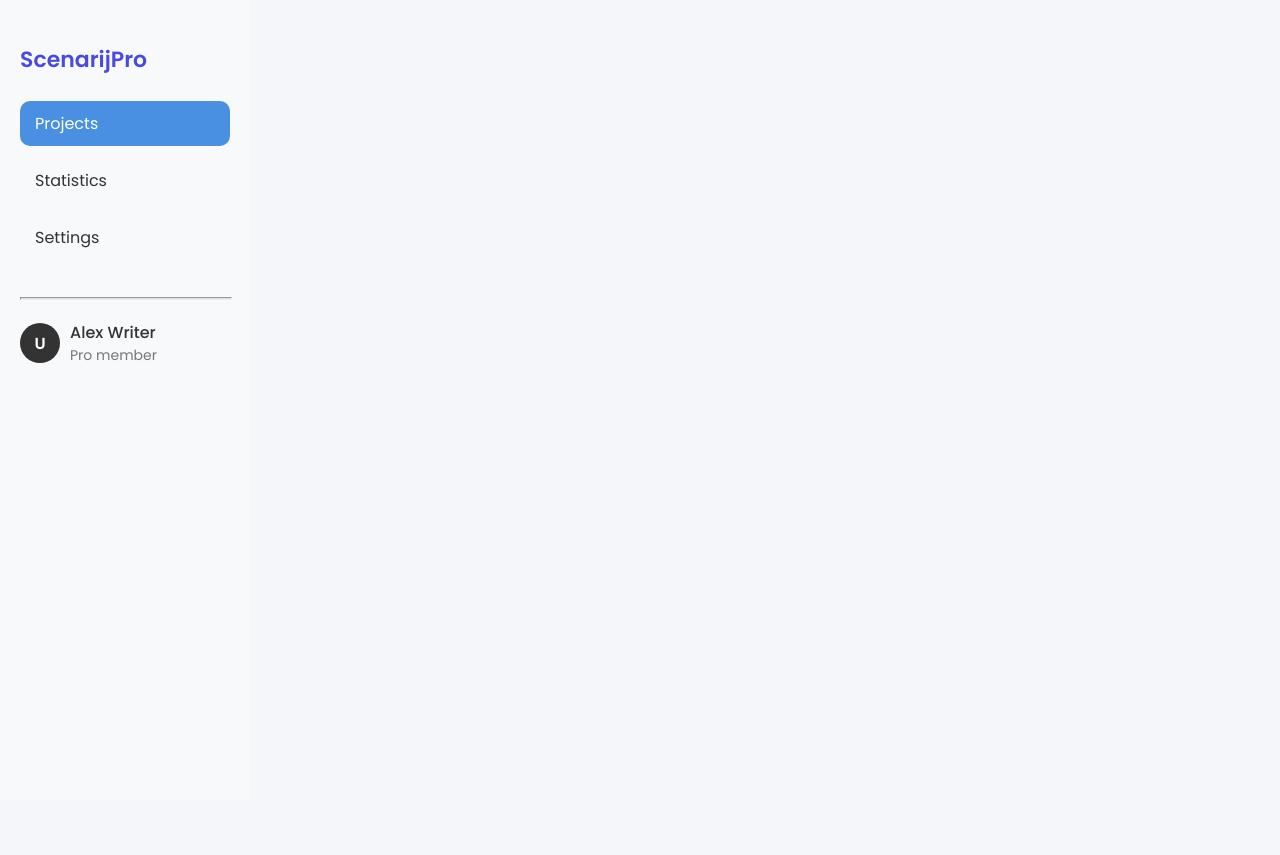
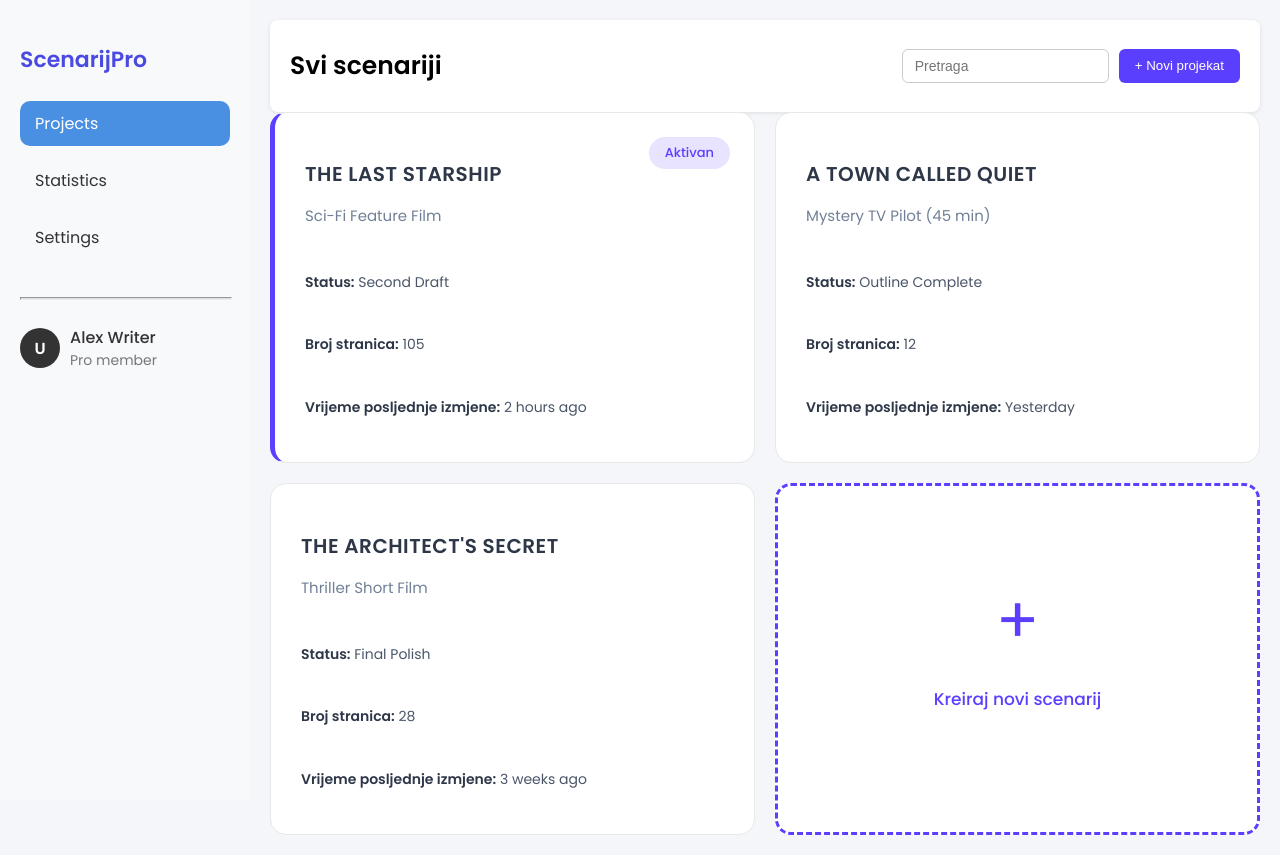
Before and after one commit to emirakurtovic5/ScenarijPro, a plain HTML site: page html/projects.html in a window 1280 px wide. Before the commit the page ends 800 px from the top, so only its background shows below. Drawn offline with Linux system fonts and the light colour scheme; files that its build step writes are made by us from their sources.

Commit message:
Prvi zadatak zavrsen s greskom-velicine katica

```diff
--- a/css/projects.css
+++ b/css/projects.css
@@ -16,12 +16,11 @@ body {
     position: fixed;
     left: 0;
     top: 0;
-
     display: flex;
     flex-direction: column;
 }
 
-/* Naslov */
+/* Naslov aplikacije */
 .naslov {
     color: #4a4ae2;
     font-size: 22px;
@@ -65,13 +64,12 @@ body {
     color: white;
 }
 
-/* Linija */
+/* Linija razdvajanja */
 .linija {
     width: 100%;
     height: 1px;
     background-color: #ddd;
-    margin: 25px 0 20px 0;
-    align-items: center;
+    margin: 25px 0 25px 0;
 }
 
 /* Profil korisnika */
@@ -79,6 +77,7 @@ body {
     display: flex;
     align-items: center;
     gap: 10px;
+    /*margin-top: auto; da ostane pri dnu sidebar-a */
 }
 
 .slika {
@@ -105,3 +104,175 @@ body {
     font-size: 14px;
     margin: 0;
 }
+
+/* Glavni sadržaj */
+main {
+    margin-left: 250px; /* širina sidebar-a */
+    padding: 20px;
+    flex-grow: 1;
+}
+
+/* Header (zaglavlje) */
+.header {
+    display: flex;
+    justify-content: space-between;
+    align-items: center;
+    padding: 10px 20px;
+    background-color: #fff;
+    border-radius: 8px;
+    box-shadow: 0 1px 4px rgba(0,0,0,0.1);
+}
+
+.naslov1 {
+    color: #000;
+    font-size: 25px;
+    font-weight: 600;
+}
+
+.zaglavlje-desno {
+    display: flex;
+    gap: 10px;
+}
+
+.pretraga {
+    padding: 8px 12px;
+    border: 1px solid #ccc;
+    border-radius: 6px;
+    font-size: 14px;
+}
+
+.novi-projekat {
+    padding: 8px 16px;
+    background-color: #5B3FFF;
+    color: white;
+    border: none;
+    border-radius: 6px;
+    cursor: pointer;
+    font-weight: 500;
+    transition: background-color 0.3s ease;
+}
+
+.novi-projekat:hover {
+    background-color: #4a34cc;
+}
+
+/* Projects Grid */
+.grid {
+    display: grid;
+    grid-template-columns: repeat(2, 1fr);
+    gap: 20px;
+}
+
+/* Opći stil za sve kartice */
+.projektna-kartica,
+.aktivna {
+    background-color: white;
+    padding: 30px;
+    border-radius: 16px;
+    border: 1px solid #e8e8e8;
+    transition: box-shadow 0.3s ease;
+    position: relative;
+}
+
+.projektna-kartica:hover,
+.aktivna:hover {
+    box-shadow: 0 2px 8px rgba(0, 0, 0, 0.05);
+}
+
+/* Aktivna kartica */
+.aktivna {
+    border-left: 5px solid #5B3FFF;
+}
+
+.aktivna-oznaka {
+    position: absolute;
+    top: 24px;
+    right: 24px;
+    background-color: #E8E4FF;
+    color: #5B3FFF;
+    padding: 6px 16px;
+    border-radius: 16px;
+    font-size: 13px;
+    font-weight: 500;
+}
+
+/* Naslovi projekata */
+.naslov-projekta,
+.projektni-naslov {
+    font-size: 20px;
+    font-weight: 700;
+    color: #2d3748;
+    text-transform: uppercase;
+    margin-bottom: 10px;
+    letter-spacing: 0.5px;
+}
+
+/* Opisi projekata */
+.opis-projekta,
+.projektni-opis {
+    color: #718096;
+    font-size: 15px;
+    margin-bottom: 30px;
+    font-weight: 400;
+}
+
+/* Detalji projekata */
+.detalji-projekta,
+.projektni-detalji {
+    display: flex;
+    flex-direction: column;
+    gap: 12px;
+}
+
+.detalji-projekta p,
+.projektni-detalji p {
+    font-size: 14px;
+    color: #4a5568;
+    line-height: 1.6;
+}
+
+.detalji-projekta strong,
+.projektni-detalji strong {
+    font-weight: 600;
+    color: #2d3748;
+}
+
+/* Kartica za kreiranje novog scenarija */
+.naparaviNovu-projektnuKarticu {
+    background-color: white;
+    border: 3px dashed #5B3FFF;
+    border-radius: 16px;
+    display: flex;
+    flex-direction: column;
+    align-items: center;
+    justify-content: center;
+    cursor: pointer;
+    min-height: 280px;
+    transition: box-shadow 0.3s ease;
+    padding: 30px;
+}
+
+.naparaviNovu-projektnuKarticu:hover {
+    box-shadow: 0 2px 8px rgba(0, 0, 0, 0.05);
+}
+
+.kreiraj-ikona {
+    font-size: 64px;
+    color: #5B3FFF;
+    font-weight: 300;
+    margin-bottom: 16px;
+    line-height: 1;
+}
+
+.kreiraj-tekst {
+    color: #5B3FFF;
+    font-size: 17px;
+    font-weight: 500;
+}
+
+/* Responsive Design */
+@media screen and (max-width: 750px) {
+    .grid {
+        grid-template-columns: 1fr;
+    }
+}
--- a/html/projects.html
+++ b/html/projects.html
@@ -3,11 +3,16 @@
 <head>
     <meta charset="UTF-8">
     <title>ScenarijPro</title>
+
     <!-- Google Fonts: Poppins i Inter -->
     <link href="https://fonts.googleapis.com/css2?family=Inter:wght@400;500;600&family=Poppins:wght@400;500;600&display=swap" rel="stylesheet">
-    <link rel="stylesheet" href="projects.css">
+
+    <!-- Povezivanje CSS fajla -->
+    <link rel="stylesheet" href="../css/projects.css">
 </head>
 <body>
+
+    <!-- Sidebar -->
     <aside class="sidebar">
         <h1 class="naslov">ScenarijPro</h1>
         <ul class="lista">
@@ -27,6 +32,52 @@
         </div>
     </aside>
 
+    <!-- Glavni sadržaj -->
+    <main>
+        <header class="header">
+            <h1 class="naslov1">Svi scenariji</h1>
+            <div class="zaglavlje-desno">
+                <input type="search" class="pretraga" placeholder="Pretraga">
+                <button class="novi-projekat">+ Novi projekat</button>
+            </div>
+        </header>
+        <div class="grid">
+            <div class="aktivna">
+                <div class="aktivna-oznaka">Aktivan</div>
+                <h2 class="naslov-projekta">THE LAST STARSHIP</h2>
+                <p class="opis-projekta">Sci-Fi Feature Film</p>
+                <div class="detalji-projekta">
+                    <p><strong>Status:</strong> Second Draft</p>
+                    <p><strong>Broj stranica:</strong> 105</p>
+                    <p><strong>Vrijeme posljednje izmjene:</strong> 2 hours ago</p>
+                </div>
+            </div>
+             <div class="projektna-kartica">
+                <h2 class="projektni-naslov">A TOWN CALLED QUIET</h2>
+                <p class="projektni-opis">Mystery TV Pilot (45 min)</p>
+                <div class="projektni-detalji">
+                    <p><strong>Status:</strong> Outline Complete</p>
+                    <p><strong>Broj stranica:</strong> 12</p>
+                    <p><strong>Vrijeme posljednje izmjene:</strong> Yesterday</p>
+                </div>
+            </div>
+
+            <div class="projektna-kartica">
+                <h2 class="projektni-naslov">THE ARCHITECT'S SECRET</h2>
+                <p class="projektni-opis">Thriller Short Film</p>
+                <div class="projektni-detalji">
+                    <p><strong>Status:</strong> Final Polish</p>
+                    <p><strong>Broj stranica:</strong> 28</p>
+                    <p><strong>Vrijeme posljednje izmjene:</strong> 3 weeks ago</p>
+                </div>
+            </div>
+
+            <div class="naparaviNovu-projektnuKarticu">
+                <div class="kreiraj-ikona">+</div>
+                <p class="kreiraj-tekst">Kreiraj novi scenarij</p>
+            </div>
+        </div>
+    </main>
 
 </body>
 </html>
```
Lines whose indentation alone changed are shown as unchanged.
